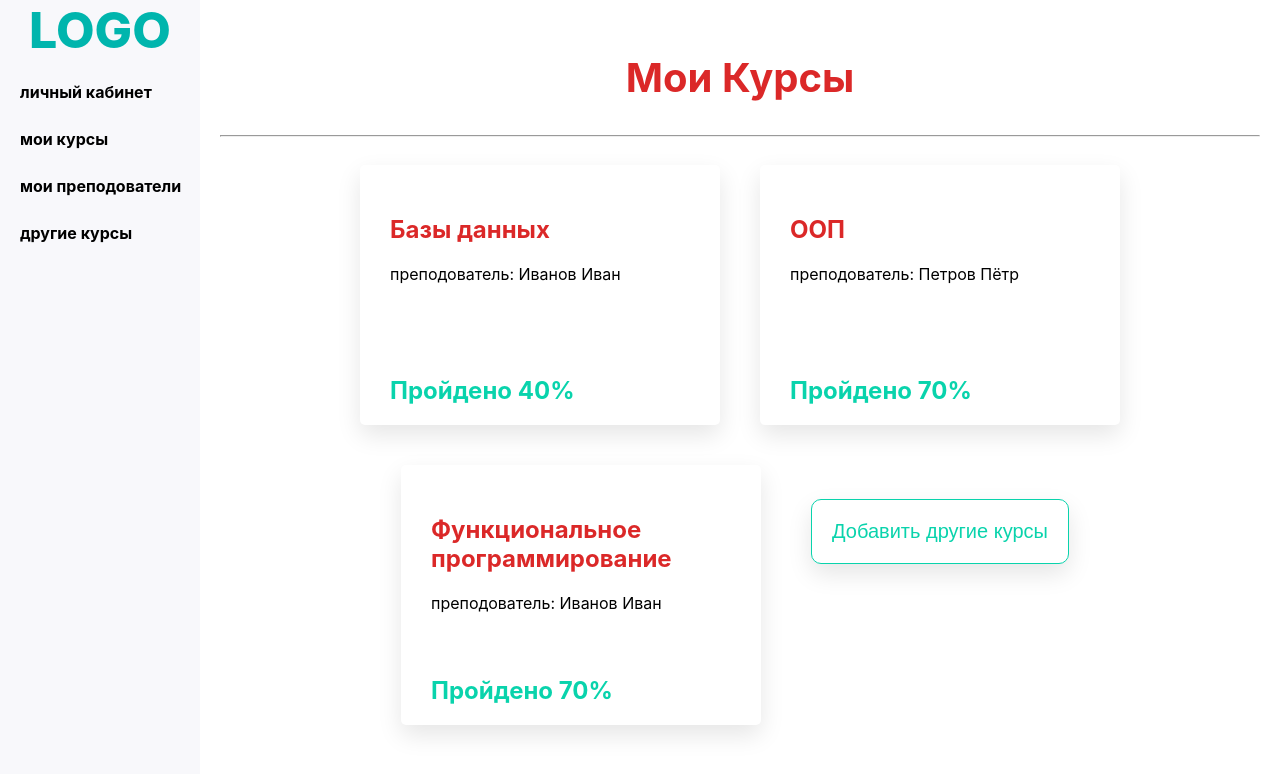
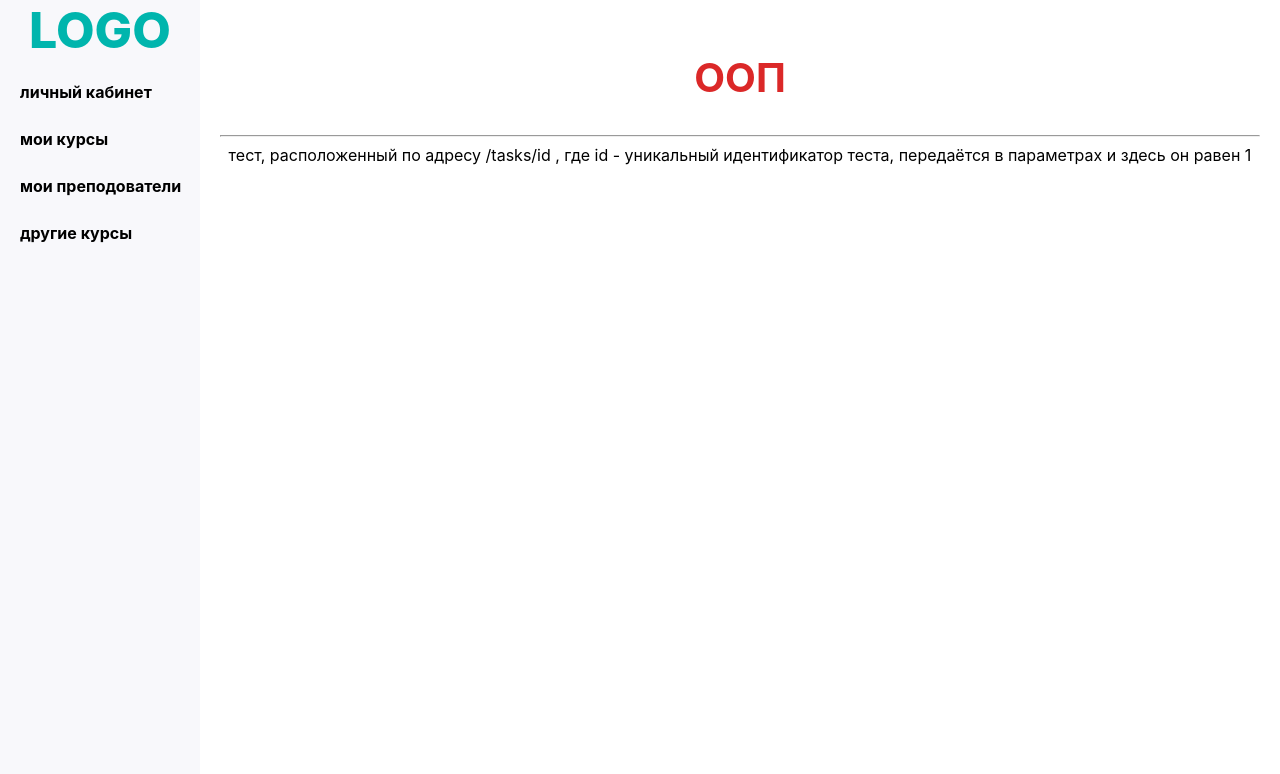
Before and after one commit to Prokshin/EduProjectStudent, a React (Create React App) app: page /user-courses/1 in a window 1280 px wide. Shown: the top 774 px of the page. Built offline with nearby package versions, Linux system fonts and the light colour scheme.

Commit message:
add courses route logic

```diff
--- a/src/component/task/task.js
+++ b/src/component/task/task.js
@@ -1,19 +1,26 @@
 import React, { Component } from "react";
-import "./task.css"
-export default class Task extends Component {
-  back() {
+import "./task.css";
+import { useParams } from "react-router-dom";
+import { DataService } from "../../services/user-data";
+
+const Task = () => {
+  const back = () => {
     window.history.back();
-  }
-  render() {
+  };
+  let { id } = useParams();
+  const data = new DataService();
+
+  const courseInfo = data.getCourseInfo(id);
+
   return (
     <div>
-            <button onClick={this.back}>Закрыть тест</button>
-    <h2>Component task-{this.props.id}</h2>
+      <h2 className="section-name">{courseInfo.name}</h2>
+      <hr></hr>
       <div>
         тест, расположенный по адресу /tasks/id , где id - уникальный
-              идентификатор теста, передаётся в параметрах и здесь он равен {this.props.id}
+        идентификатор теста, передаётся в параметрах и здесь он равен {id}
       </div>
     </div>
   );
-  }
-}
+};
+export default Task;
--- a/src/pages/user-courses.js
+++ b/src/pages/user-courses.js
@@ -13,6 +13,7 @@ export default class TasksPage extends Component {
     const courses = this.data.getAllUserCourses().courses;
     let coursesEl = courses.map(n => {
       return (
+        <Link to={`/user-courses/${n.id}`}>
           <CourseCard
             key={n.id}
             id={n.id}
@@ -20,6 +21,7 @@ export default class TasksPage extends Component {
             teacher={n.teacher}
             progress={n.progress}
           />
+        </Link>
       );
     });
     console.log(coursesEl);
@@ -27,14 +29,11 @@ export default class TasksPage extends Component {
   }
   render() {
     // const Courses = map(n => {});
-    let id = 0;
     this.UpdateCourses();
     return (
       <Router>
         <Switch>
-          <Route path={`/user-courses/${id}`}>
-            <Task id={id} />
-          </Route>
+          <Route path="/user-courses/:id" children={<Task />}></Route>
           <Route path={`/user-courses`}>
             <h2 className="section-name">Мои Курсы</h2>
             <hr></hr>
--- a/src/services/user-data.js
+++ b/src/services/user-data.js
@@ -39,4 +39,7 @@ export class DataService {
   getAllUserCourses() {
     return AllUserCourses;
   }
+  getCourseInfo(id) {
+    return AllUserCourses.courses[id];
+  }
 }
```
Lines whose indentation alone changed are shown as unchanged.
